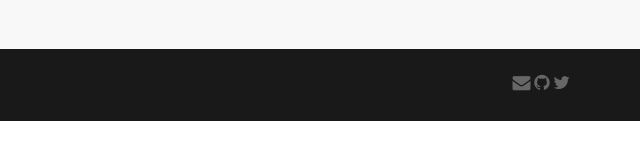
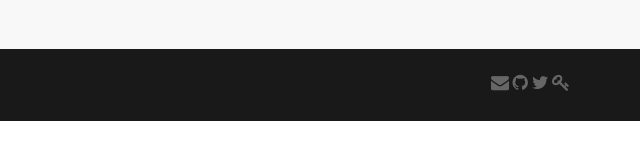
Before and after one commit to cryptopegorg/cryptopegorg.github.io, a plain HTML site: page index.html in a window 1280 px wide. Shown: the part 4046-4205 px from the top of the page, 640-1280 px from the left. Drawn offline with nearby package versions, Linux system fonts and the light colour scheme.

Commit message:
add keybase link to footer

```diff
--- a/index.html
+++ b/index.html
@@ -344,6 +344,7 @@
                         <a href="http://eepurl.com/c5nixz"><i class="fa fa-envelope"></i></a>
                         <a href="https://github.com/cryptopegorg"><i class="fa fa-github"></i></a>
                         <a href="https://twitter.com/CryptoPeg_Org"><i class="fa fa-twitter"></i></a>
+                        <a href="https://keybase.io/cryptopeg"><i class="fa fa-key"></i></a>
                     </div>
                 </div>
             </div>
```
